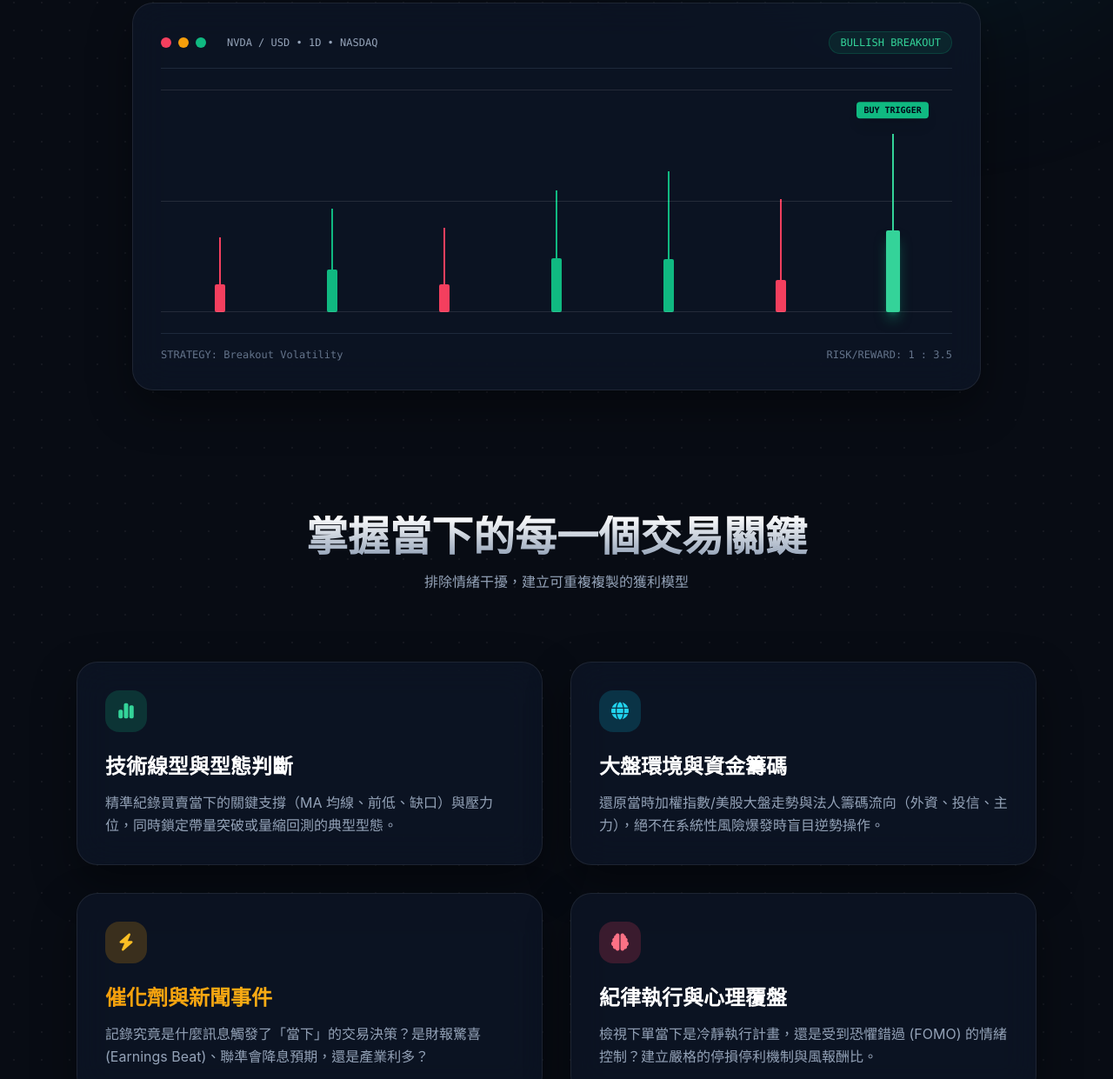
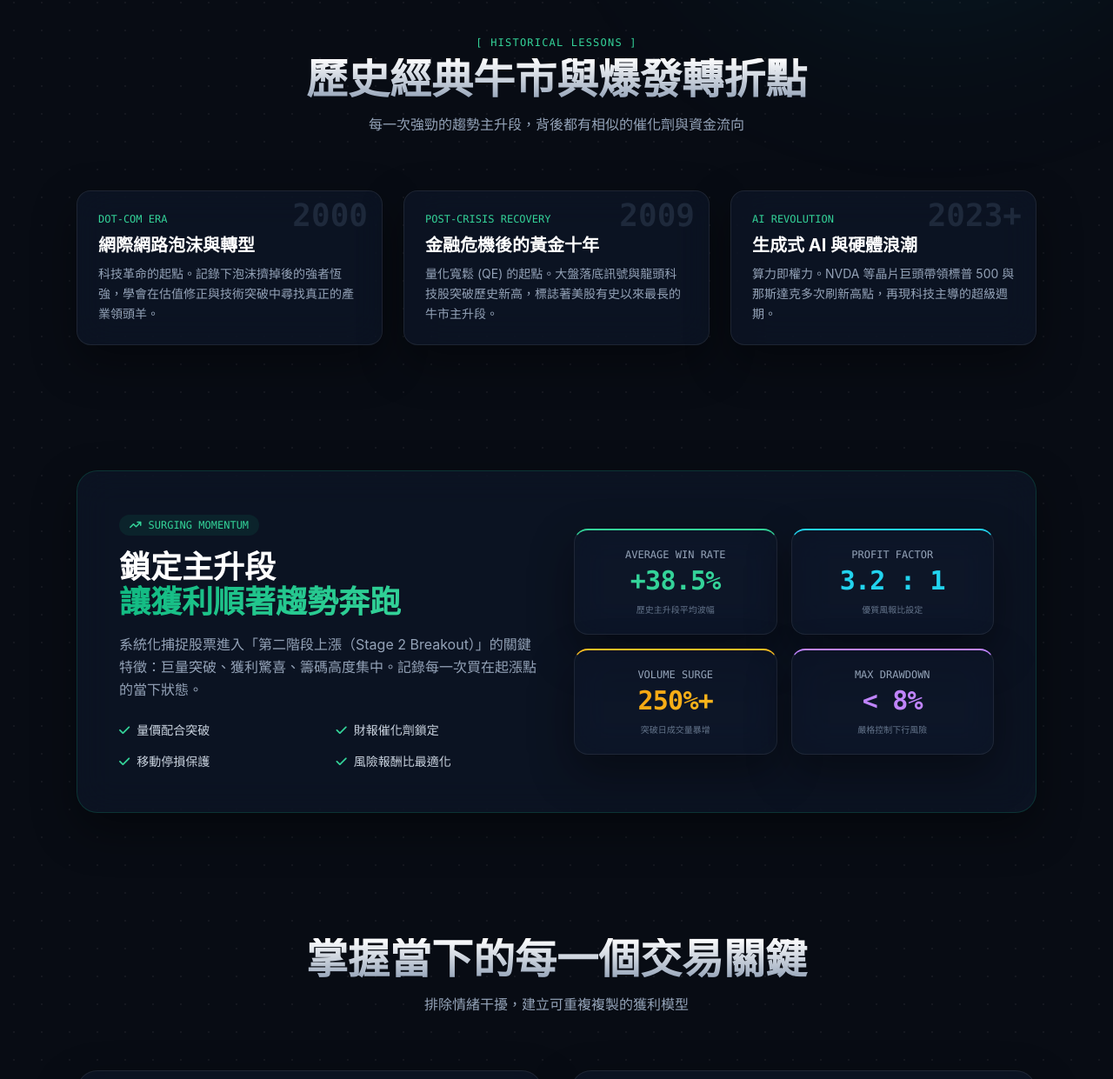
Before and after one commit to Kaixiang17/Stock_Recorder, a plain HTML site: page index.html in a window 1280 px wide. Shown: the part 845-2086 px from the top of the page at 87% size. Drawn offline with nearby package versions, Linux system fonts and the light colour scheme.

Commit message:
Update index.html

```diff
--- a/index.html
+++ b/index.html
@@ -3,10 +3,10 @@
 <head>
     <meta charset="UTF-8">
     <meta name="viewport" content="width=device-width, initial-scale=1.0">
-    <title>Trading Journal | 美股量化決策與歷史覆盤系統</title>
-    <!-- Tailwind CSS (樣式庫) -->
+    <title>Trading Journal | 美股歷史覆盤與趨勢決策系統</title>
+    <!-- Tailwind CSS -->
     <script src="https://cdn.tailwindcss.com"></script>
-    <!-- AOS CSS (滾動動畫庫) -->
+    <!-- AOS CSS -->
     <link href="https://unpkg.com/aos@2.3.1/dist/aos.css" rel="stylesheet">
     <!-- FontAwesome 圖示庫 -->
     <link rel="stylesheet" href="https://cdnjs.cloudflare.com/ajax/libs/font-awesome/6.4.0/css/all.min.css">
@@ -57,7 +57,7 @@
             width: 100%;
             overflow: hidden;
             background: rgba(11, 15, 23, 0.8);
-            border-y: 1px solid rgba(255, 255, 255, 0.05);
+            border-bottom: 1px solid rgba(255, 255, 255, 0.05);
         }
         .ticker-move {
             display: inline-flex;
@@ -74,17 +74,16 @@
 </head>
 <body class="antialiased bg-grid">
 
-    <!-- 1. 美股即時行情跑馬燈 (Tech Stock Ticker) -->
+    <!-- 1. 美股即時行情跑馬燈 -->
     <div class="ticker-wrap py-2.5 fixed top-0 w-full z-50 backdrop-blur-md">
         <div class="ticker-move text-xs font-mono tracking-wider">
-            <!-- 跑馬燈卡片項目 -->
             <span class="mx-6"><strong class="text-slate-300">NVDA</strong> <span class="text-emerald-400">▲ $128.50 (+3.42%)</span></span>
             <span class="mx-6"><strong class="text-slate-300">AAPL</strong> <span class="text-emerald-400">▲ $224.30 (+1.15%)</span></span>
             <span class="mx-6"><strong class="text-slate-300">TSLA</strong> <span class="text-rose-400">▼ $248.20 (-1.80%)</span></span>
             <span class="mx-6"><strong class="text-slate-300">MSFT</strong> <span class="text-emerald-400">▲ $448.90 (+0.85%)</span></span>
             <span class="mx-6"><strong class="text-slate-300">QQQ</strong> <span class="text-emerald-400">▲ $482.10 (+1.05%)</span></span>
             <span class="mx-6"><strong class="text-slate-300">SPY</strong> <span class="text-emerald-400">▲ $555.40 (+0.62%)</span></span>
-            <!-- 重複一組確保無縫滾動 -->
+            <!-- 重複項目無縫循環 -->
             <span class="mx-6"><strong class="text-slate-300">NVDA</strong> <span class="text-emerald-400">▲ $128.50 (+3.42%)</span></span>
             <span class="mx-6"><strong class="text-slate-300">AAPL</strong> <span class="text-emerald-400">▲ $224.30 (+1.15%)</span></span>
             <span class="mx-6"><strong class="text-slate-300">TSLA</strong> <span class="text-rose-400">▼ $248.20 (-1.80%)</span></span>
@@ -96,13 +95,12 @@
 
     <!-- 2. Hero 主視覺區塊 -->
     <section class="min-h-screen flex flex-col justify-center items-center text-center px-4 relative pt-20">
-        <!-- 背景高科技光暈 -->
         <div class="absolute w-[500px] h-[500px] bg-emerald-500/10 rounded-full blur-[120px] -top-10 -left-10 pointer-events-none"></div>
         <div class="absolute w-[500px] h-[500px] bg-cyan-500/10 rounded-full blur-[120px] -bottom-10 -right-10 pointer-events-none"></div>
 
         <div data-aos="fade-down" data-aos-duration="1000" class="inline-flex items-center gap-2 px-4 py-1.5 rounded-full border border-emerald-500/30 bg-emerald-500/10 text-emerald-400 font-mono text-xs mb-6">
             <span class="w-2 h-2 rounded-full bg-emerald-400 animate-ping"></span>
-            SYSTEM ONLINE • US MARKET TRADING JOURNAL
+            SYSTEM ONLINE • US MARKET HISTORICAL JOURNAL
         </div>
 
         <h1 data-aos="zoom-in" data-aos-duration="1200" class="text-5xl md:text-7xl font-extrabold text-gradient-apple mb-6 tracking-tight leading-tight">
@@ -110,144 +108,187 @@
         </h1>
 
         <p data-aos="fade-up" data-aos-delay="200" data-aos-duration="1000" class="text-slate-400 max-w-2xl text-lg md:text-xl font-light mb-10">
-            專為美股與台股交易者打造的決策覆盤系統。紀錄當下的技術線型、大盤催化劑與下單心理，打造屬於你的可複製獲利模型。
+            解構美股百年的牛熊交替，捕捉每一次主升段的上漲動能。透過系統化覆盤，將歷史的規律轉化為下一次決策的確定性。
         </p>
 
-        <!-- 按鈕組（請記得將第一個 href 換成你 Streamlit 的網址） -->
         <div data-aos="fade-up" data-aos-delay="400" class="flex flex-col sm:flex-row gap-4 w-full sm:w-auto justify-center">
             <a href="https://share.streamlit.io/" target="_blank" class="px-8 py-4 rounded-full bg-emerald-500 hover:bg-emerald-400 text-slate-950 font-bold transition-all duration-300 shadow-lg shadow-emerald-500/25 flex items-center justify-center gap-2">
-                <i class="fa-solid fa-chart-line"></i> 啟動交易日誌 App
+                <i class="fa-solid fa-rocket"></i> 啟動覆盤系統 App
             </a>
-            <a href="#kline-demo" class="px-8 py-4 rounded-full glass-card hover:bg-white/10 text-white font-medium transition-all duration-300 flex items-center justify-center gap-2">
-                <i class="fa-solid fa-microchip"></i> 檢視架構
+            <a href="#history-section" class="px-8 py-4 rounded-full glass-card hover:bg-white/10 text-white font-medium transition-all duration-300 flex items-center justify-center gap-2">
+                <i class="fa-solid fa-clock-rotate-left"></i> 探索歷史規律
             </a>
         </div>
 
-        <!-- 向下滾動引導 -->
         <div class="absolute bottom-6 animate-bounce text-slate-500 text-xs font-mono tracking-widest uppercase">
             ↓ Scroll to Explore
         </div>
     </section>
 
-    <!-- 3. K 線視覺示意展示區 (模擬專業交易介面) -->
-    <section id="kline-demo" class="max-w-5xl mx-auto px-6 py-12" data-aos="fade-up" data-aos-duration="1000">
-        <div class="glass-card rounded-3xl p-6 md:p-8 relative overflow-hidden">
-            <!-- 視窗頂部控制列 -->
-            <div class="flex items-center justify-between border-b border-slate-800 pb-4 mb-6">
-                <div class="flex items-center gap-2">
-                    <span class="w-3 h-3 rounded-full bg-rose-500"></span>
-                    <span class="w-3 h-3 rounded-full bg-amber-500"></span>
-                    <span class="w-3 h-3 rounded-full bg-emerald-500"></span>
-                    <span class="ml-4 font-mono text-xs text-slate-400">NVDA / USD • 1D • NASDAQ</span>
-                </div>
-                <div class="font-mono text-xs text-emerald-400 bg-emerald-500/10 px-3 py-1 rounded-full border border-emerald-500/20">
-                    BULLISH BREAKOUT
-                </div>
+    <!-- 3. 新增：歷史大牛市週期覆盤區塊 (Historical Cycles) -->
+    <section id="history-section" class="max-w-6xl mx-auto px-6 py-20" data-aos="fade-up">
+        <div class="text-center mb-16">
+            <span class="text-xs font-mono text-emerald-400 tracking-widest uppercase">[ HISTORICAL LESSONS ]</span>
+            <h2 class="text-3xl md:text-5xl font-bold text-gradient-apple mt-2 mb-4">歷史經典牛市與爆發轉折點</h2>
+            <p class="text-slate-400">每一次強勁的趨勢主升段，背後都有相似的催化劑與資金流向</p>
+        </div>
+
+        <div class="grid grid-cols-1 md:grid-cols-3 gap-6">
+            <!-- 歷史事件 1 -->
+            <div class="glass-card p-6 rounded-2xl relative overflow-hidden group">
+                <div class="text-4xl font-black font-mono text-slate-800 absolute right-4 top-2 group-hover:text-emerald-500/20 transition-colors">2000</div>
+                <div class="text-emerald-400 font-mono text-xs mb-2">DOT-COM ERA</div>
+                <h3 class="text-xl font-bold text-white mb-2">網際網路泡沫與轉型</h3>
+                <p class="text-slate-400 text-sm leading-relaxed">
+                    科技革命的起點。記錄下泡沫擠掉後的強者恆強，學會在估值修正與技術突破中尋找真正的產業領頭羊。
+                </p>
             </div>
 
-            <!-- K 線示意擬態圖 (SVG Canvas) -->
-            <div class="w-full h-64 flex items-end justify-between gap-2 pt-10 px-2 relative">
-                <!-- 背景水平格線 -->
-                <div class="absolute inset-0 flex flex-col justify-between opacity-10 pointer-events-none">
-                    <div class="border-b border-white w-full"></div>
-                    <div class="border-b border-white w-full"></div>
-                    <div class="border-b border-white w-full"></div>
-                </div>
-
-                <!-- 擬態 K 線柱體 -->
-                <div class="w-full flex flex-col items-center h-[40%] justify-end"><div class="w-0.5 h-full bg-rose-500"></div><div class="w-3 h-[60%] bg-rose-500 rounded-sm"></div></div>
-                <div class="w-full flex flex-col items-center h-[55%] justify-end"><div class="w-0.5 h-full bg-emerald-500"></div><div class="w-3 h-[70%] bg-emerald-500 rounded-sm"></div></div>
-                <div class="w-full flex flex-col items-center h-[45%] justify-end"><div class="w-0.5 h-full bg-rose-500"></div><div class="w-3 h-[50%] bg-rose-500 rounded-sm"></div></div>
-                <div class="w-full flex flex-col items-center h-[65%] justify-end"><div class="w-0.5 h-full bg-emerald-500"></div><div class="w-3 h-[80%] bg-emerald-500 rounded-sm"></div></div>
-                <div class="w-full flex flex-col items-center h-[75%] justify-end"><div class="w-0.5 h-full bg-emerald-500"></div><div class="w-3 h-[60%] bg-emerald-500 rounded-sm"></div></div>
-                <div class="w-full flex flex-col items-center h-[60%] justify-end"><div class="w-0.5 h-full bg-rose-500"></div><div class="w-3 h-[40%] bg-rose-500 rounded-sm"></div></div>
-                <!-- 帶量突破的主 K 線 -->
-                <div class="w-full flex flex-col items-center h-[95%] justify-end relative">
-                    <div class="absolute -top-8 bg-emerald-500 text-slate-950 font-bold font-mono text-[10px] px-2 py-0.5 rounded shadow-lg animate-bounce">
-                        BUY TRIGGER
-                    </div>
-                    <div class="w-0.5 h-full bg-emerald-400"></div>
-                    <div class="w-4 h-[85%] bg-emerald-400 rounded-sm shadow-lg shadow-emerald-500/50"></div>
-                </div>
+            <!-- 歷史事件 2 -->
+            <div class="glass-card p-6 rounded-2xl relative overflow-hidden group">
+                <div class="text-4xl font-black font-mono text-slate-800 absolute right-4 top-2 group-hover:text-emerald-500/20 transition-colors">2009</div>
+                <div class="text-emerald-400 font-mono text-xs mb-2">POST-CRISIS RECOVERY</div>
+                <h3 class="text-xl font-bold text-white mb-2">金融危機後的黃金十年</h3>
+                <p class="text-slate-400 text-sm leading-relaxed">
+                    量化寬鬆 (QE) 的起點。大盤落底訊號與龍頭科技股突破歷史新高，標誌著美股有史以來最長的牛市主升段。
+                </p>
             </div>
 
-            <div class="mt-6 flex justify-between items-center text-xs font-mono text-slate-500 pt-4 border-t border-slate-800">
-                <span>STRATEGY: Breakout Volatility</span>
-                <span>RISK/REWARD: 1 : 3.5</span>
+            <!-- 歷史事件 3 -->
+            <div class="glass-card p-6 rounded-2xl relative overflow-hidden group">
+                <div class="text-4xl font-black font-mono text-slate-800 absolute right-4 top-2 group-hover:text-emerald-500/20 transition-colors">2023+</div>
+                <div class="text-emerald-400 font-mono text-xs mb-2">AI REVOLUTION</div>
+                <h3 class="text-xl font-bold text-white mb-2">生成式 AI 與硬體浪潮</h3>
+                <p class="text-slate-400 text-sm leading-relaxed">
+                    算力即權力。NVDA 等晶片巨頭帶領標普 500 與那斯達克多次刷新高點，再現科技主導的超級週期。
+                </p>
             </div>
         </div>
     </section>
 
-    <!-- 4. 核心功能區塊 (AOS 動畫卡片) -->
-    <section class="max-w-6xl mx-auto px-6 py-24">
-        <div class="text-center mb-20" data-aos="fade-up">
+    <!-- 4. 新增：主升段上漲動能視覺區塊 (Surging Momentum) -->
+    <section class="max-w-6xl mx-auto px-6 py-16" data-aos="fade-up">
+        <div class="glass-card rounded-3xl p-8 md:p-12 relative overflow-hidden border border-emerald-500/20">
+            <div class="grid grid-cols-1 lg:grid-cols-2 gap-10 items-center">
+                <div>
+                    <div class="inline-flex items-center gap-2 px-3 py-1 rounded-full bg-emerald-500/10 text-emerald-400 text-xs font-mono mb-4">
+                        <i class="fa-solid fa-arrow-trend-up"></i> SURGING MOMENTUM
+                    </div>
+                    <h2 class="text-3xl md:text-4xl font-extrabold text-white mb-4 leading-tight">
+                        鎖定主升段<br><span class="text-gradient-green">讓獲利順著趨勢奔跑</span>
+                    </h2>
+                    <p class="text-slate-400 leading-relaxed mb-6">
+                        系統化捕捉股票進入「第二階段上漲（Stage 2 Breakout）」的關鍵特徵：巨量突破、獲利驚喜、籌碼高度集中。記錄每一次買在起漲點的當下狀態。
+                    </p>
+                    <div class="grid grid-cols-2 gap-4 text-slate-300 font-mono text-sm">
+                        <div class="flex items-center gap-2">
+                            <i class="fa-solid fa-check text-emerald-400"></i> 量價配合突破
+                        </div>
+                        <div class="flex items-center gap-2">
+                            <i class="fa-solid fa-check text-emerald-400"></i> 財報催化劑鎖定
+                        </div>
+                        <div class="flex items-center gap-2">
+                            <i class="fa-solid fa-check text-emerald-400"></i> 移動停損保護
+                        </div>
+                        <div class="flex items-center gap-2">
+                            <i class="fa-solid fa-check text-emerald-400"></i> 風險報酬比最適化
+                        </div>
+                    </div>
+                </div>
+
+                <!-- 科技感數據暴漲指標卡片 -->
+                <div class="grid grid-cols-2 gap-4">
+                    <div class="glass-card p-5 rounded-2xl text-center border-t-2 border-t-emerald-400">
+                        <div class="text-slate-400 text-xs font-mono mb-1">AVERAGE WIN RATE</div>
+                        <div class="text-3xl font-extrabold text-emerald-400 font-mono tracking-tight">+38.5%</div>
+                        <div class="text-[10px] text-slate-500 mt-2">歷史主升段平均波幅</div>
+                    </div>
+                    <div class="glass-card p-5 rounded-2xl text-center border-t-2 border-t-cyan-400">
+                        <div class="text-slate-400 text-xs font-mono mb-1">PROFIT FACTOR</div>
+                        <div class="text-3xl font-extrabold text-cyan-400 font-mono tracking-tight">3.2 : 1</div>
+                        <div class="text-[10px] text-slate-500 mt-2">優質風報比設定</div>
+                    </div>
+                    <div class="glass-card p-5 rounded-2xl text-center border-t-2 border-t-amber-400">
+                        <div class="text-slate-400 text-xs font-mono mb-1">VOLUME SURGE</div>
+                        <div class="text-3xl font-extrabold text-gradient-gold font-mono tracking-tight">250%+</div>
+                        <div class="text-[10px] text-slate-500 mt-2">突破日成交量暴增</div>
+                    </div>
+                    <div class="glass-card p-5 rounded-2xl text-center border-t-2 border-t-purple-400">
+                        <div class="text-slate-400 text-xs font-mono mb-1">MAX DRAWDOWN</div>
+                        <div class="text-3xl font-extrabold text-purple-400 font-mono tracking-tight">&lt; 8%</div>
+                        <div class="text-[10px] text-slate-500 mt-2">嚴格控制下行風險</div>
+                    </div>
+                </div>
+            </div>
+        </div>
+    </section>
+
+    <!-- 5. 核心功能區塊 (AOS 動畫卡片) -->
+    <section class="max-w-6xl mx-auto px-6 py-20">
+        <div class="text-center mb-16" data-aos="fade-up">
             <h2 class="text-3xl md:text-5xl font-bold text-gradient-apple mb-4">掌握當下的每一個交易關鍵</h2>
             <p class="text-slate-400">排除情緒干擾，建立可重複複製的獲利模型</p>
         </div>
 
         <div class="grid grid-cols-1 md:grid-cols-2 gap-8">
-            <!-- 特色卡片 1 -->
             <div class="glass-card p-8 rounded-3xl transition-all duration-300" data-aos="fade-right" data-aos-duration="1000">
                 <div class="w-12 h-12 rounded-2xl bg-emerald-500/20 flex items-center justify-center text-emerald-400 font-bold text-xl mb-6">
-                    <i class="fa-solid fa-chart-simple"></i>
+                    <i class="fa-solid fa-layer-group"></i>
                 </div>
-                <h3 class="text-2xl font-bold text-white mb-3">技術線型與型態判斷</h3>
+                <h3 class="text-2xl font-bold text-white mb-3">關鍵位置與技術型態</h3>
                 <p class="text-slate-400 leading-relaxed">
-                    精準紀錄買賣當下的關鍵支撐（MA 均線、前低、缺口）與壓力位，同時鎖定帶量突破或量縮回測的典型型態。
+                    精準紀錄買賣當下的關鍵支撐（均線、缺口、前高）與壓力位，鎖定帶量突破或量縮回測的典型起漲點。
                 </p>
             </div>
 
-            <!-- 特色卡片 2 -->
             <div class="glass-card p-8 rounded-3xl transition-all duration-300" data-aos="fade-left" data-aos-duration="1000">
                 <div class="w-12 h-12 rounded-2xl bg-cyan-500/20 flex items-center justify-center text-cyan-400 font-bold text-xl mb-6">
                     <i class="fa-solid fa-globe"></i>
                 </div>
                 <h3 class="text-2xl font-bold text-white mb-3">大盤環境與資金籌碼</h3>
                 <p class="text-slate-400 leading-relaxed">
-                    還原當時加權指數/美股大盤走勢與法人籌碼流向（外資、投信、主力），絕不在系統性風險爆發時盲目逆勢操作。
+                    還原當時大盤（S&P 500 / Nasdaq）走勢與資金流向，確保自己站在順風處，絕不在系統性風險爆发時逆勢操作。
                 </p>
             </div>
 
-            <!-- 特色卡片 3 -->
             <div class="glass-card p-8 rounded-3xl transition-all duration-300" data-aos="fade-right" data-aos-duration="1000" data-aos-delay="200">
                 <div class="w-12 h-12 rounded-2xl bg-amber-500/20 flex items-center justify-center text-amber-400 font-bold text-xl mb-6">
                     <i class="fa-solid fa-bolt"></i>
                 </div>
                 <h3 class="text-2xl font-bold text-gradient-gold mb-3">催化劑與新聞事件</h3>
                 <p class="text-slate-400 leading-relaxed">
-                    記錄究竟是什麼訊息觸發了「當下」的交易決策？是財報驚喜 (Earnings Beat)、聯準會降息預期，還是產業利多？
+                    記錄觸發上漲的核心驅動因素：是財報超預期 (Earnings Beat)、聯準會貨幣政策轉向，還是新技術商業化落地？
                 </p>
             </div>
 
-            <!-- 特色卡片 4 -->
             <div class="glass-card p-8 rounded-3xl transition-all duration-300" data-aos="fade-left" data-aos-duration="1000" data-aos-delay="200">
                 <div class="w-12 h-12 rounded-2xl bg-rose-500/20 flex items-center justify-center text-rose-400 font-bold text-xl mb-6">
                     <i class="fa-solid fa-brain"></i>
                 </div>
                 <h3 class="text-2xl font-bold text-white mb-3">紀律執行與心理覆盤</h3>
                 <p class="text-slate-400 leading-relaxed">
-                    檢視下單當下是冷靜執行計畫，還是受到恐懼錯過 (FOMO) 的情緒控制？建立嚴格的停損停利機制與風報酬比。
+                    檢視下單當下是冷靜執行策略，還是被 FOMO 情緒影響？記錄停損停利機制，建構戰勝心理弱點的硬體紀律。
                 </p>
             </div>
         </div>
     </section>
 
-    <!-- 5. 滿版金句區塊 -->
-    <section class="py-28 bg-slate-950/80 border-y border-slate-800/80 my-12 relative overflow-hidden">
+    <!-- 6. 滿版金句區塊 -->
+    <section class="py-24 bg-slate-950/80 border-y border-slate-800/80 my-12 relative overflow-hidden">
         <div class="max-w-4xl mx-auto text-center px-6 relative z-10" data-aos="zoom-in-up" data-aos-duration="1200">
-            <span class="text-xs font-mono text-emerald-400 tracking-widest uppercase">[ Trading Philosophy ]</span>
+            <span class="text-xs font-mono text-emerald-400 tracking-widest uppercase">[ TRADING PHILOSOPHY ]</span>
             <h2 class="text-3xl md:text-5xl font-extrabold text-white mt-4 mb-8 leading-tight tracking-tight">
-                「在重複的規律走勢中，<br>尋找高確定性的獲利軌跡。」
+                「在歷史重複的週期中，<br>抓緊每一次主升段的噴發。」
             </h2>
             <p class="text-slate-400 text-lg font-light">
-                新聞故事千變萬化，但反映在 K 線上的貪婪與恐慌永遠相同。透過視覺化數據庫，建構專屬於你的交易聖杯。
+                故事會變，但資本市場對利益的追逐永遠不變。覆盤不是為了預測未來，而是為了在趨勢來臨時重拳出擊。
             </p>
         </div>
     </section>
 
     <!-- 頁尾 Footer -->
     <footer class="py-12 text-center text-slate-600 text-xs font-mono">
-        <p>© Trading Journal System. Designed with Apple aesthetic & Financial Tech style.</p>
+        <p>© Stock Recorder System. Focused on Historical Cycles & Surging Momentum.</p>
     </footer>
 
     <!-- AOS 滾動動畫腳本 -->
@@ -260,4 +301,4 @@
         });
     </script>
 </body>
-</html>、
+</html>
```
